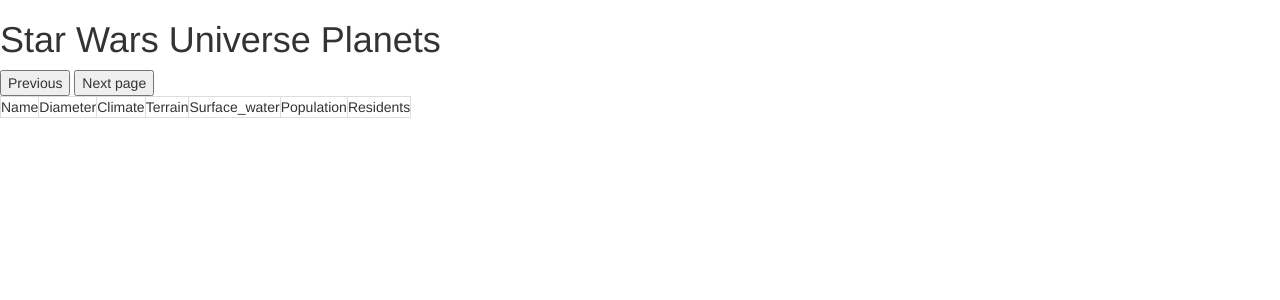
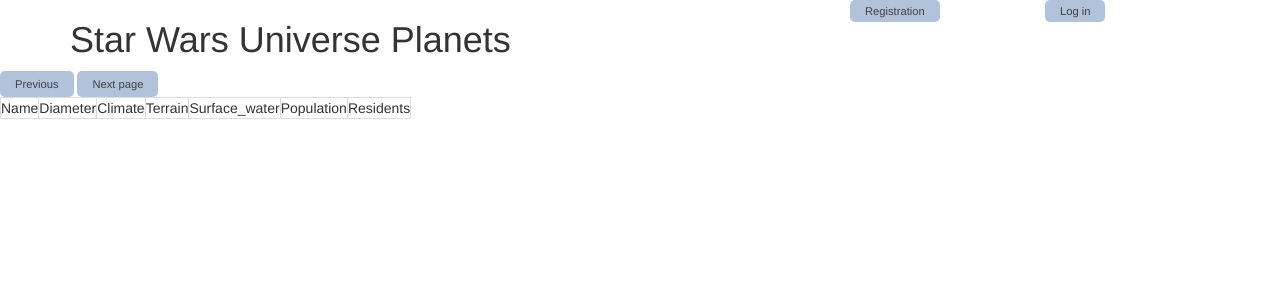
Before and after one commit to KataBucsai/world_of_star_wars, a Flask app: page / in a window 1280 px wide. Shown: the top 300 px of the page. Run offline with Flask 2, Linux system fonts and the light colour scheme; some libraries are stand-ins or nearby versions.

Commit message:
implement registration without hash

```diff
--- a/data_manager.py
+++ b/data_manager.py
@@ -38,3 +38,8 @@ def handle_database(command):
         error_message = "Uh oh, can't connect. Invalid dbname, user or password? \n" + str(e)
         print(error_message)
         sys.exit()
+
+
+def handle_query(sql_query):
+    result = handle_database(sql_query)
+    return result
--- a/main.py
+++ b/main.py
@@ -1,5 +1,6 @@
-from flask import Flask, render_template, escape, request
+from flask import Flask, render_template, escape, request, redirect
 import requests
+import data_manager
 
 app = Flask(__name__)
 
@@ -9,5 +10,24 @@ def index():
     return render_template('index.html')
 
 
+@app.route('/registration')
+def registration():
+    return render_template('registration.html')
+
+
+@app.route('/registration/new', methods=['POST'])
+def add_new_registration():
+    username = request.form['new_user_name']
+    password = request.form['new_password']
+    query = """INSERT INTO users (username, password) VALUES ('%s', '%s')""" % (username, password)
+    data_manager.handle_query(query)
+    return redirect('/')
+
+
+@app.route('/login')
+def login():
+    return render_template('login.html')
+
+
 if __name__ == '__main__':
     app.run(debug=True)
--- a/static/data_manager.js
+++ b/static/data_manager.js
@@ -1,18 +1,18 @@
-var getBoardList = (function () {
-    var boardList = JSON.parse(localStorage.getItem('boardList'));
+var getData = (function () {
+    var savedData = JSON.parse(sessionStorage.getItem('savedData'));
     return function () {
-        return boardList;
+        return savedData;
     }
 })();
 
-var initBoardList = (function () {
-    var boardList = {"boards": []};
-    if(!  getBoardList() ){
-        localStorage.setItem('boardList', JSON.stringify(boardList));
+var initData = (function () {
+    var savedData = {'modal':{}, 'user':[]};
+    if(!  getData() ){
+        sessionStorage.setItem('savedData', JSON.stringify(savedData));
     } else {
-        boardList = getBoardList();
+        savedData = getData();
     }
     return function () {
-        return boardList;
+        return savedData;
     }
 })();
--- a/static/index.js
+++ b/static/index.js
@@ -7,12 +7,14 @@ function getPlanets(apiLink){
         var planetTable=response['results'];
         var previous=response['previous'];
         var next=response['next'];
-        createTable(planetTable);
+        var planetWithResident =  createTable(planetTable);
+        showResidents(planetWithResident);
     })
 }
 
 function createTable(planetTable){
-    for (let i=0; i<planetTable.length; i++){
+    var planetWithResident = [];
+    for (var i=0; i<planetTable.length; i++){
         var column1 = '<td>' + planetTable[i]['name'] + '</td>';
         var column2 = '<td>' + planetTable[i]['diameter'] + '</td>';
         var column3 = '<td>' + planetTable[i]['climate'] + '</td>';
@@ -20,8 +22,14 @@ function createTable(planetTable){
         var column5 = '<td>' + planetTable[i]['surface_water'] + '</td>';
         var column6 = '<td>' + planetTable[i]['population'] + '</td>';
         if (planetTable[i]['residents'].length !== 0) {
-            let residents = planetTable[i]['residents'].length;
-            column7 = '<td><button id="Modal' + i + '">' + residents + ' residents</button></td>';
+            var residentsNumber = planetTable[i]['residents'].length;
+            column7 = '<td><button id="Modalbutton' + i + '">' + residentsNumber + ' residents</button></td>';
+            for (resident=0; resident<residentsNumber; resident++){
+                var residentLink = planetTable[i]['residents'][resident];
+                console
+                getResident(residentLink, i);
+            }
+            planetWithResident.push(i);
         } else {
             column7 = '<td>No known residents</td>';
         }
@@ -29,32 +37,50 @@ function createTable(planetTable){
         var newTR = $(tRText);
         $('#' + i).append(newTR);
 
+
     }
+    return planetWithResident;
+
 }
 
-function showResidents(planet){
-    var modal = document.getElementById('myModal');
-    var btn = document.getElementById("Modal" + String(planet));
-
-    // Get the <span> element that closes the modal
+function showResidents(planetWithResident){
+    for (let i=0; i<planetWithResident.length; orderNumber++){
+        orderNumber = planetWithResident[i];
+        var modal = document.getElementById(orderNumber + 'Modal');
+        var btn = document.getElementById("Modalbutton" + orderNumber);
         var span = document.getElementsByClassName("close")[0];
-
-    // When the user clicks on the button, open the modal
+        console.log(modal,"+", btn,"+", span);
         btn.onclick = function() {
             modal.style.display = "block";
         }
-
-    // When the user clicks on <span> (x), close the modal
         span.onclick = function() {
             modal.style.display = "none";
         }
-
-    // When the user clicks anywhere outside of the modal, close it
         window.onclick = function(event) {
             if (event.target == modal) {
                 modal.style.display = "none";
             }
         }
     }
+}
+
+function getResident(residentLink, orderNumber){
+    $.getJSON(residentLink, function(response){
+                var modalMainText1 = '<div id="' + orderNumber + 'Modal" class="modal"><div class="modal-content"><span class="close">&times;</span><table class=table-bordered id="planets"><tr><td>Name</td><td>Height</td><td>Mass</td><td>Skin color</td><td>Hair color</td><td>Eye color</td><td>Birth year</td><td>Gender</td></tr>';
+                var modalMainText2 = '</table></div></div>';
+                var modalcolumn1 = '<td>' + response['name'] + '</td>';
+                var modalcolumn2 = '<td>' + response['height'] + '</td>';
+                var modalcolumn3 = '<td>' + response['mass'] + '</td>';
+                var modalcolumn4 = '<td>' + response['skin color'] + '</td>';
+                var modalcolumn5 = '<td>' + response['hair color'] + '</td>';
+                var modalcolumn6 = '<td>' + response['eye color'] + '</td>';
+                var modalcolumn7 = '<td>' + response['birth year'] + '</td>';
+                var modalcolumn8 = '<td>' + response['gender'] + '</td>';
+                var modalcolumns = modalcolumn1 + modalcolumn2 + modalcolumn3 + modalcolumn4 + modalcolumn5 + modalcolumn6 +modalcolumn7 + modalcolumn8;
+                var modalText = modalMainText1 + modalcolumns + modalMainText2;
+                $('body').append(modalText);
+            })
+
+}
 
 $(document).ready(main);
--- a/static/style.css
+++ b/static/style.css
@@ -1,3 +1,20 @@
 table {
     border: 1px;
 }
+
+input[type=submit], select, .button_like_link, #previous, #next-page{
+    background-color: #b3c2db;
+    border: none;
+    color: #404040;
+    text-align: center;
+    text-decoration: none;
+    padding: 5px 15px;
+    -webkit-border-radius: 5px;
+    border-radius: 5px;
+    font-size: 0.8em;
+    margin-top: 1px;
+}
+
+input[type=submit]:hover, select:hover, .button_like_link:hover {
+    background-color: #ccc;
+    cursor: pointer;
--- a/templates/index.html
+++ b/templates/index.html
@@ -14,12 +14,21 @@
 </head>
 
 <body>
-
-    <h1>Star Wars Universe Planets</h1>
+    <header class="container">
+      <div class="row">
+        <h1 class="col-sm-8">Star Wars Universe Planets</h1>
+        <div class="col-sm-2">
+        <a href="/registration" class="button_like_link">Registration</a>
+        </div>
+        <div class="col-sm-2">
+        <a href="/login" class="button_like_link">Log in</a>
+        </div>
+      </div>
+    </header>
 
     <form action="/">
-        <button type="button" value="Previous" id="Previous" name="Previous">Previous</button>
-        <button type="button" value="Next page" id="Next page" name="Next page">Next page</button>
+        <button type="button" value="Previous" id="previous" name="Previous">Previous</button>
+        <button type="button" value="Next page" id="next-page" name="Next page">Next page</button>
     </form>
 
     <table class=table-bordered id="planets">
@@ -43,24 +52,6 @@
             <tr id="8"></tr>
             <tr id="9"></tr>
     </table>
-    <div id="myModal" class="modal">
-        <div class="modal-content">
-            <span class="close">&times;</span>
-            <table class=table-bordered id="planets">
-        <tr>
-            <td>Name</td>
-            <td>Height</td>
-            <td>Mass</td>
-            <td>Skin color</td>
-            <td>Hair color</td>
-            <td>Eye color</td>
-            <td>Birth year</td>
-            <td>Gender</td>
-        </tr>
-    </table>
-        </div>
-
-</div>
 </body>
 
 </html>
```
Also changed, not shown: templates/login.html (added, +16 -0 lines), templates/registration.html (added, +39 -0 lines), static/login.js (added), static/registration.js (added). Lines whose indentation alone changed are shown as unchanged.
